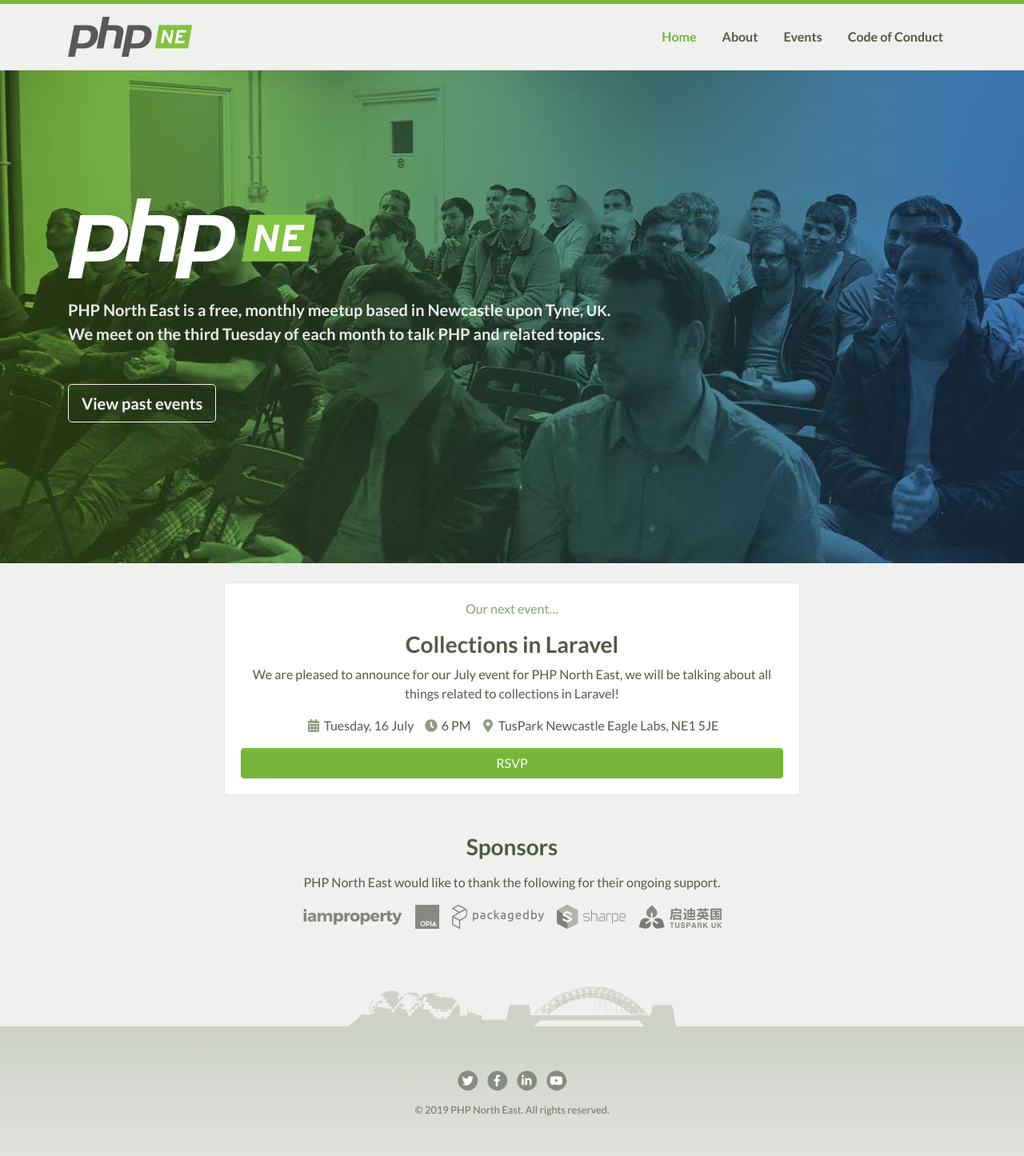
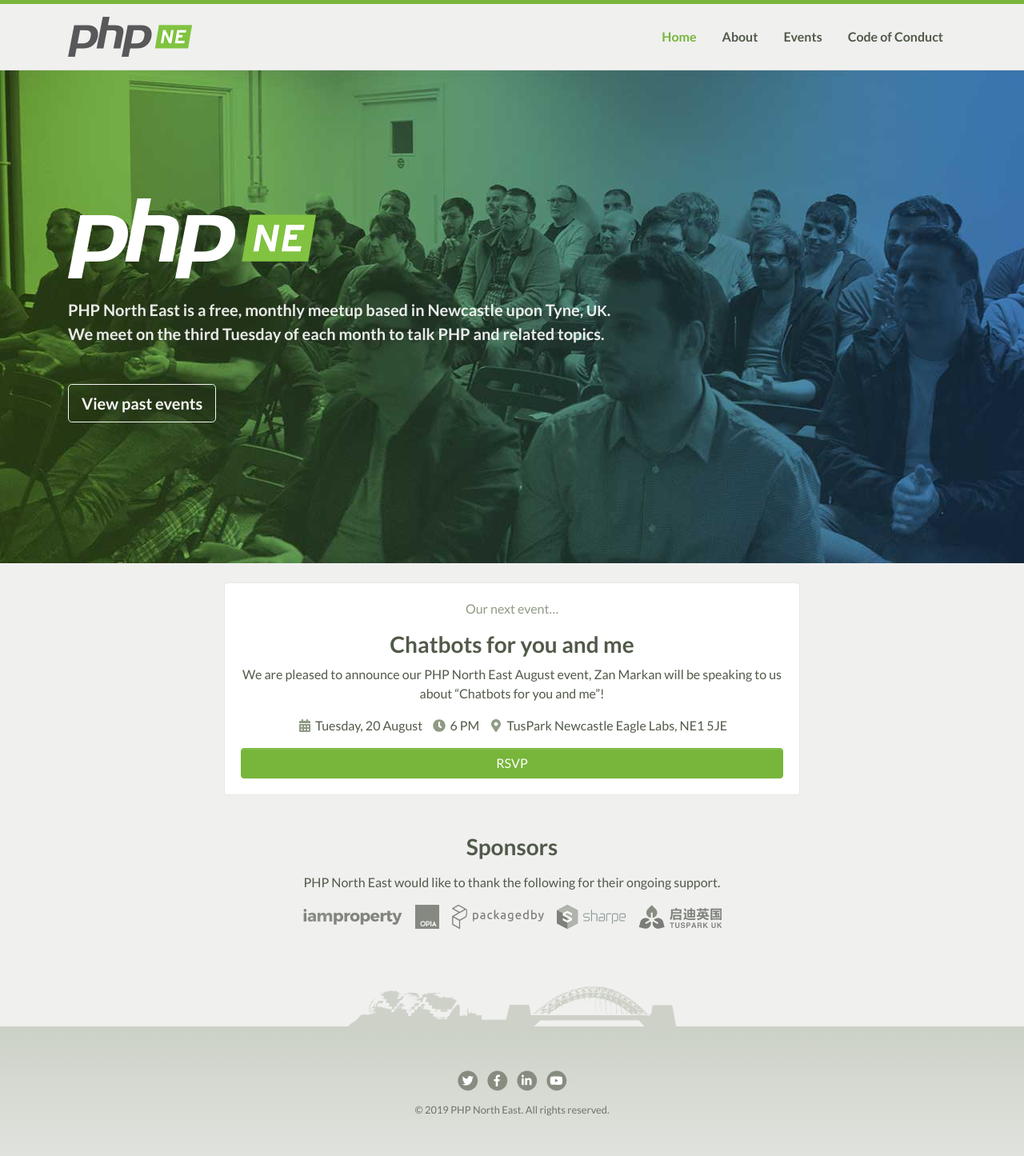
Before and after one commit to phpne/phpne.github.io, a Jekyll site: the page built from index.html, in a window 1280 px wide. Shown: the whole page at 80% size. Built offline with Jekyll 4.4.1, drawn with Linux system fonts in a browser that asks for light colours; nearby versions of some CDN libraries; the list of posts is cut into pages by our own code.

Commit message:
Update next event

```diff
--- a/_includes/next-event.html
+++ b/_includes/next-event.html
@@ -2,18 +2,18 @@
   <div class="card card-next-event mx-auto mb-0" itemscope itemtype="http://schema.org/EducationEvent">
     <div class="card-body text-center">
       <p class="text-muted">Our next event&hellip;</p>
-      <h1 class="h3 mb-2" itemprop="name">Collections in Laravel</h1>
-      <p itemprop="description">We are pleased to announce for our July event for PHP North East, we will be talking about all things related to collections in Laravel!</p>
+      <h1 class="h3 mb-2" itemprop="name">Chatbots for you and me</h1>
+      <p itemprop="description">We are pleased to announce our PHP North East August event, <span itemprop="performer" itemscope itemtype="http://schema.org/Person"><span itemprop="givenName">Zan</span> <span itemprop="familyName">Markan</span></span> will be speaking to us about “Chatbots for you and me”!</p>
       <ul class="list-inline">
         <li class="list-inline-item">
           <span class="sr-only">Date</span>
           <span class="fas fa-fw fa-calendar-alt text-muted"></span>
-          <time datetime="2019-07-16T18:30:00+01:00" itemprop="startDate">Tuesday, 16 July</time>
+          <time datetime="2019-08-20T18:30:00+01:00" itemprop="startDate">Tuesday, 20 August</time>
         </li>
         <li class="list-inline-item">
           <span class="sr-only">Time</span>
           <span class="fas fa-fw fa-clock text-muted"></span>
-          <time datetime="2019-07-16T18:00:00+01:00" itemprop="doorTime">6 PM</time>
+          <time datetime="2019-08-20T18:00:00+01:00" itemprop="doorTime">6 PM</time>
         </li>
         <li class="list-inline-item" itemprop="location" itemscope itemtype="http://schema.org/Place">
           <span class="sr-only">Location</span>
```
